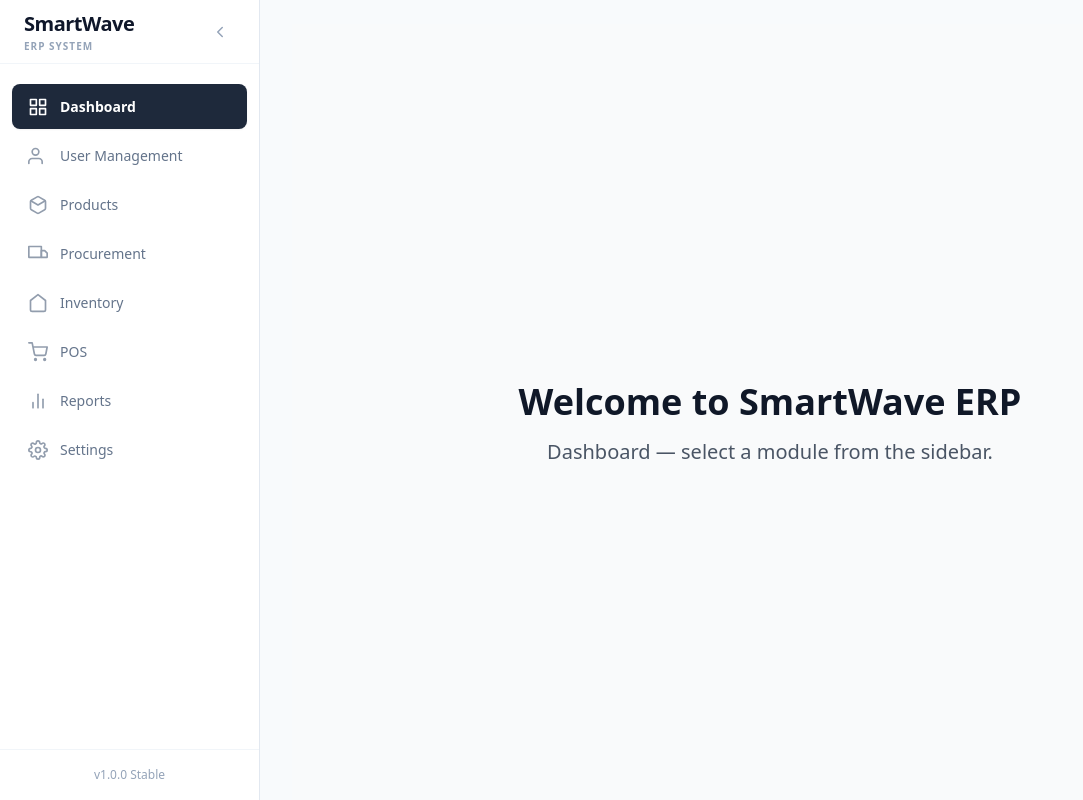
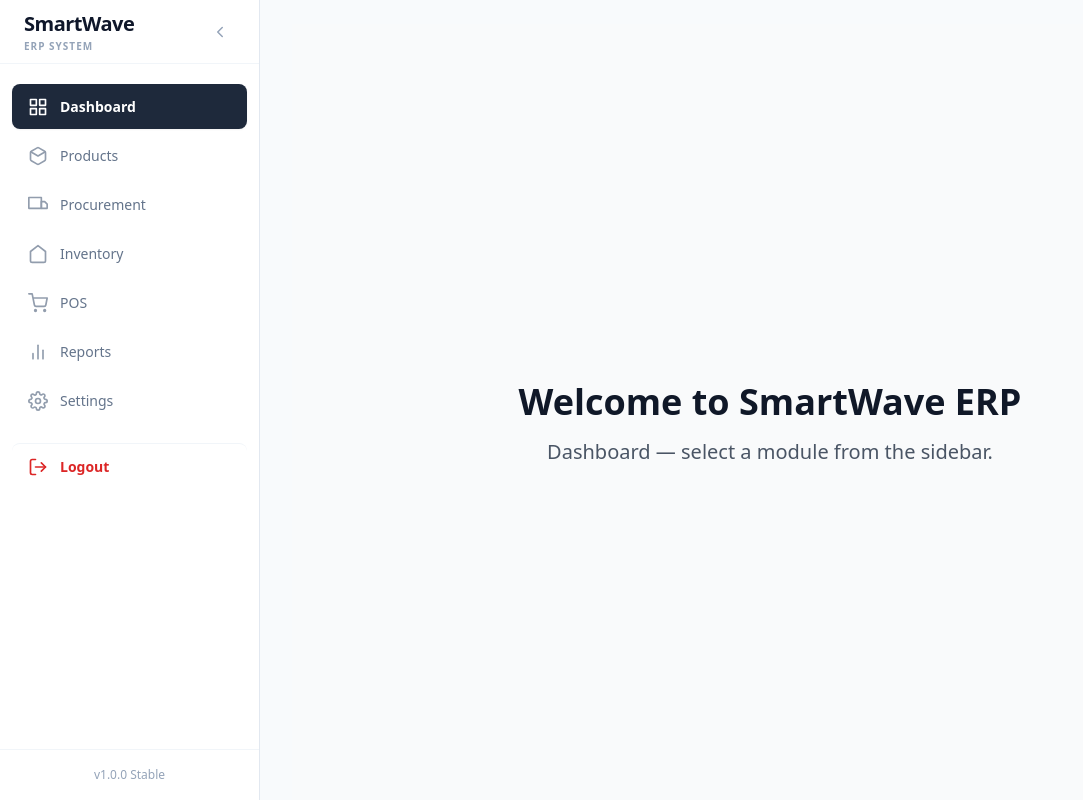
Before and after one commit to kawdoco/SmartWaveERP, a Next.js app in the folder frontend/: page / in a window 1280 px wide. Shown: the whole page, without its empty margins (0-1083 px from the left). Built offline with nearby package versions, Linux system fonts and the light colour scheme; no server answers; sample sign-in values are in the browser's storage.

Commit message:
Update dew new pulls and UI chnages with backend frontend connect login and user management

```diff
--- a/frontend/src/app/user/page.tsx
+++ b/frontend/src/app/user/page.tsx
@@ -32,7 +32,8 @@
  */
 
 import { useState, useEffect, useCallback } from "react";
-import { userApi, authApi, UserDTO } from "@/lib/api"; // CHANGE: real API client
+import { userApi, authApi, UserDTO, getStoredUser } from "@/lib/api";
+import { UserTableSkeleton, ButtonSkeleton } from "@/components/Skeleton"; // NEW: Skeleton components
 
 // ── Role constants (mirrors backend Role enum) ────────────────────────────────
 const ROLES = ["ADMIN", "MANAGER", "CASHIER", "INVENTORY_CLERK"] as const;
@@ -68,6 +69,10 @@ export default function UsersPage() {
   const [loading, setLoading] = useState(true);            // CHANGE: loading state
   const [error, setError] = useState<string | null>(null); // CHANGE: error state
   const [success, setSuccess] = useState<string | null>(null); // CHANGE: success feedback
+  const [currentUserRole, setCurrentUserRole] = useState<string | null>(null); // NEW: for role gating
+
+  // Check if current user has management permissions
+  const canManage = currentUserRole === "ADMIN" || currentUserRole === "MANAGER";
 
   // Add-user modal state
   const [showModal, setShowModal] = useState(false);
@@ -115,7 +120,12 @@ export default function UsersPage() {
     }
   }, []);
 
-  useEffect(() => { loadUsers(); }, [loadUsers]); // fetch on mount
+  useEffect(() => {
+    loadUsers();
+    // NEW: Get current user role on mount
+    const user = getStoredUser();
+    if (user) setCurrentUserRole(user.role);
+  }, [loadUsers]); // fetch on mount
 
   // ── Filtered list (client-side search against live data) ──────────────────
   const filtered = users.filter((u) => {
@@ -294,7 +304,7 @@ export default function UsersPage() {
     } as React.CSSProperties,
     row: {
       display: "grid",
-      gridTemplateColumns: "2fr 1.2fr 1.2fr 1fr 1.4fr 1fr",
+      gridTemplateColumns: canManage ? "2fr 1.2fr 1.2fr 1fr 1.4fr 1fr" : "2fr 1.2fr 1.2fr 1fr 1.4fr",
       padding: "14px 15px",
       borderTop: "1px solid #F1F5F9",
       alignItems: "center",
@@ -362,9 +372,15 @@ export default function UsersPage() {
           <div style={styles.title}>User Management</div>
           <div style={styles.subtitle}>Manage system access and roles.</div>
         </div>
+        {currentUserRole === null ? (
+          <ButtonSkeleton width="120px" />
+        ) : (
+          canManage && (
             <button style={styles.addButton} onClick={() => setShowModal(true)}>
               + Add User
             </button>
+          )
+        )}
       </div>
 
       {/* ── Global feedback banners ────────────────────────────────────────── */}
@@ -414,14 +430,12 @@ export default function UsersPage() {
           <div>Email</div>
           <div>Status</div>
           <div>Role</div>
-          <div>Actions</div>
+          {canManage && <div>Actions</div>}
         </div>
 
         {/* ── CHANGE: Loading skeleton ─────────────────────────────────────── */}
         {loading && (
-          <div style={{ padding: "40px", textAlign: "center", color: "#94A3B8", fontSize: "14px" }}>
-            Loading users…
-          </div>
+          <UserTableSkeleton canManage={canManage} rows={6} />
         )}
 
         {/* ── CHANGE: Empty state ────────────────────────────────────────────*/}
@@ -437,6 +451,8 @@ export default function UsersPage() {
             ...styles.row,
             /* dim inactive rows */
             opacity: user.isActive ? 1 : 0.55,
+            /* ADJUST COLUMNS BASED ON PERMISSIONS */
+            gridTemplateColumns: canManage ? "2fr 1.2fr 1.2fr 1fr 1.4fr 1fr" : "2fr 1.2fr 1.2fr 1fr 1.4fr",
           }}>
 
             {/* Full name */}
@@ -451,14 +467,14 @@ export default function UsersPage() {
             {/* Status toggle — CHANGE: clickable button calls toggleStatus API */}
             <div>
               <button
-                onClick={() => handleToggleStatus(user.id)}
-                title="Click to toggle active status"
+                onClick={() => canManage && handleToggleStatus(user.id)}
+                title={canManage ? "Click to toggle active status" : "Status (view-only)"}
                 style={{
                   padding: "4px 10px",
                   borderRadius: "20px",
                   fontSize: "11px",
                   fontWeight: 600,
-                  cursor: "pointer",
+                  cursor: canManage ? "pointer" : "default",
                   border: "none",
                   backgroundColor: user.isActive ? "#D1FAE5" : "#FEE2E2",
                   color: user.isActive ? "#065F46" : "#991B1B",
@@ -472,7 +488,8 @@ export default function UsersPage() {
             <div>
               <select
                 value={user.role}
-                onChange={(e) => handleRoleChange(user.id, e.target.value)}
+                onChange={(e) => canManage && handleRoleChange(user.id, e.target.value)}
+                disabled={!canManage}
                 style={{
                   padding: "4px 8px",
                   borderRadius: "8px",
@@ -481,7 +498,8 @@ export default function UsersPage() {
                   backgroundColor: ROLE_COLOURS[user.role]?.bg ?? "#F1F5F9",
                   color: ROLE_COLOURS[user.role]?.text ?? "#334155",
                   fontWeight: 600,
-                  cursor: "pointer",
+                  cursor: canManage ? "pointer" : "default",
+                  appearance: canManage ? "auto" : "none", // hide arrow if read-only
                 }}
               >
                 {ROLES.map((r) => (
@@ -490,10 +508,10 @@ export default function UsersPage() {
               </select>
             </div>
 
-            {/* Actions — Edit + Delete */}
+            {/* Actions — Edit + Delete (ONLY FOR ADMIN/MANAGER) */}
+            {canManage && (
               <div style={{ display: "flex", gap: "6px", flexWrap: "wrap" }}>
-
-              {/* Edit button — opens pre-filled Edit modal */}
+                {/* Edit button */}
                 <button
                   onClick={() => openEdit(user)}
                   style={{
@@ -527,6 +545,7 @@ export default function UsersPage() {
                   Delete
                 </button>
               </div>
+            )}
           </div>
         ))}
       </div>
--- a/frontend/src/components/SidebarNavigation.tsx
+++ b/frontend/src/components/SidebarNavigation.tsx
@@ -2,7 +2,8 @@
 
 import React, { ReactNode } from 'react';
 import Link from 'next/link';
-import { usePathname } from 'next/navigation';
+import { usePathname, useRouter } from 'next/navigation';
+import { clearAuthData, getStoredUser } from '@/lib/api'; // CHANGE: getStoredUser helper
 
 interface SidebarProps {
   isCollapsed: boolean;
@@ -80,6 +81,20 @@ const NavItem: React.FC<NavItemProps> = ({ label, icon, href, isActive, isCollap
 
 export default function Sidebar({ isCollapsed, setIsCollapsed, isMobileOpen, setIsMobileOpen, isMobileScreen }: SidebarProps) {
   const pathname = usePathname();
+  const router = useRouter();
+  const [userRole, setUserRole] = React.useState<string | null>(null);
+
+  React.useEffect(() => {
+    const user = getStoredUser();
+    if (user) {
+      setUserRole(user.role);
+    }
+  }, []);
+
+  const handleLogout = () => {
+    clearAuthData();
+    router.push('/login');
+  };
 
   const dashboardIcon = <svg width="20" height="20" viewBox="0 0 24 24" fill="none" stroke="currentColor" strokeWidth="2" strokeLinecap="round" strokeLinejoin="round"><rect x="3" y="3" width="7" height="7"></rect><rect x="14" y="3" width="7" height="7"></rect><rect x="14" y="14" width="7" height="7"></rect><rect x="3" y="14" width="7" height="7"></rect></svg>;
   const userIcon = <svg width="20" height="20" viewBox="0 0 24 24" fill="none" stroke="currentColor" strokeWidth="2" strokeLinecap="round" strokeLinejoin="round"><path d="M17 21v-2a4 4 0 0 0-4-4H5a4 4 0 0 0-4 4v2"></path><circle cx="9" cy="7" r="4"></circle></svg>;
@@ -89,10 +104,11 @@ export default function Sidebar({ isCollapsed, setIsCollapsed, isMobileOpen, set
   const posIcon = <svg width="20" height="20" viewBox="0 0 24 24" fill="none" stroke="currentColor" strokeWidth="2" strokeLinecap="round" strokeLinejoin="round"><circle cx="9" cy="21" r="1"></circle><circle cx="20" cy="21" r="1"></circle><path d="M1 1h4l2.68 13.39a2 2 0 0 0 2 1.61h9.72a2 2 0 0 0 2-1.61L23 6H6"></path></svg>;
   const reportsIcon = <svg width="20" height="20" viewBox="0 0 24 24" fill="none" stroke="currentColor" strokeWidth="2" strokeLinecap="round" strokeLinejoin="round"><line x1="18" y1="20" x2="18" y2="10"></line><line x1="12" y1="20" x2="12" y2="4"></line><line x1="6" y1="20" x2="6" y2="14"></line></svg>;
   const settingsIcon = <svg width="20" height="20" viewBox="0 0 24 24" fill="none" stroke="currentColor" strokeWidth="2" strokeLinecap="round" strokeLinejoin="round"><circle cx="12" cy="12" r="3"></circle><path d="M19.4 15a1.65 1.65 0 0 0 .33 1.82l.06.06a2 2 0 0 1 0 2.83 2 2 0 0 1-2.83 0l-.06-.06a1.65 1.65 0 0 0-1.82-.33 1.65 1.65 0 0 0-1 1.51V21a2 2 0 0 1-2 2 2 2 0 0 1-2-2v-.09A1.65 1.65 0 0 0 9 19.4a1.65 1.65 0 0 0-1.82.33l-.06.06a2 2 0 0 1-2.83 0 2 2 0 0 1 0-2.83l.06-.06a1.65 1.65 0 0 0 .33-1.82 1.65 1.65 0 0 0-1.51-1H3a2 2 0 0 1-2-2 2 2 0 0 1 2-2h.09A1.65 1.65 0 0 0 4.6 9a1.65 1.65 0 0 0-.33-1.82l-.06-.06a2 2 0 0 1 0-2.83 2 2 0 0 1 2.83 0l.06.06a1.65 1.65 0 0 0 1.82.33H9a1.65 1.65 0 0 0 1-1.51V3a2 2 0 0 1 2-2 2 2 0 0 1 2 2v.09a1.65 1.65 0 0 0 1 1.51 1.65 1.65 0 0 0 1.82-.33l.06-.06a2 2 0 0 1 2.83 0 2 2 0 0 1 0 2.83l-.06.06a1.65 1.65 0 0 0-.33 1.82V9a1.65 1.65 0 0 0 1.51 1H21a2 2 0 0 1 2 2 2 2 0 0 1-2 2h-.09a1.65 1.65 0 0 0-1.51 1z"></path></svg>;
+  const logoutIcon = <svg width="20" height="20" viewBox="0 0 24 24" fill="none" stroke="currentColor" strokeWidth="2" strokeLinecap="round" strokeLinejoin="round"><path d="M9 21H5a2 2 0 0 1-2-2V5a2 2 0 0 1 2-2h4"></path><polyline points="16 17 21 12 16 7"></polyline><line x1="21" y1="12" x2="9" y2="12"></line></svg>;
 
   const menuConfig = [
     { label: 'Dashboard', href: '/', icon: dashboardIcon },
-    { label: 'User Management', href: '/user', icon: userIcon },
+    { label: 'User Management', href: '/user', icon: userIcon, roleRestricted: true },
     { label: 'Products', href: '/products', icon: productsIcon },
     { label: 'Procurement', href: '/purchasing', icon: procurementIcon },
     { label: 'Inventory', href: '/inventory', icon: inventoryIcon },
@@ -100,6 +116,14 @@ export default function Sidebar({ isCollapsed, setIsCollapsed, isMobileOpen, set
     { label: 'Reports', href: '/reports', icon: reportsIcon },
     { label: 'Settings', href: '/settings', icon: settingsIcon },
   ];
+
+  // CHANGE: Filter menu items based on role
+  const filteredMenu = menuConfig.filter(item => {
+    if (item.roleRestricted) {
+      return userRole === 'ADMIN' || userRole === 'MANAGER';
+    }
+    return true;
+  });
 
   // Dynamic Styles Calculation
   const sidebarWidth = isCollapsed ? '80px' : '260px';
@@ -207,7 +231,7 @@ export default function Sidebar({ isCollapsed, setIsCollapsed, isMobileOpen, set
         paddingTop: '16px',
         paddingBottom: '16px',
       }}>
-        {menuConfig.map((item) => (
+        {filteredMenu.map((item) => (
           <NavItem
             key={item.href}
             label={item.label}
@@ -218,6 +242,45 @@ export default function Sidebar({ isCollapsed, setIsCollapsed, isMobileOpen, set
             onClick={() => setIsMobileOpen(false)}
           />
         ))}
+
+        {/* Logout Action */}
+        <div
+          onClick={handleLogout}
+          style={{
+            display: 'flex',
+            alignItems: 'center',
+            padding: '12px 16px',
+            margin: '20px 12px 4px',
+            cursor: 'pointer',
+            borderRadius: '8px',
+            transition: 'all 0.2s ease',
+            justifyContent: effectiveCollapsed ? 'center' : 'flex-start',
+            color: '#dc2626',
+            backgroundColor: 'transparent',
+            borderTop: '1px solid #f1f5f9'
+          }}
+          title={effectiveCollapsed ? 'Logout' : undefined}
+          onMouseOver={(e) => {
+            e.currentTarget.style.backgroundColor = '#fef2f2';
+          }}
+          onMouseOut={(e) => {
+            e.currentTarget.style.backgroundColor = 'transparent';
+          }}
+        >
+          <div style={{
+            display: 'flex',
+            alignItems: 'center',
+            flexShrink: 0,
+            marginRight: effectiveCollapsed ? '0' : '12px',
+          }}>
+            {logoutIcon}
+          </div>
+          {!effectiveCollapsed && (
+            <span style={{ fontSize: '14px', fontWeight: 600 }}>
+              Logout
+            </span>
+          )}
+        </div>
       </nav>
 
       {/* Footer Info */}
--- /dev/null
+++ b/frontend/src/components/Skeleton.tsx
@@ -0,0 +1,87 @@
+"use client";
+
+import React from 'react';
+
+/**
+ * Skeleton.tsx — Reusable UI loading states for SmartWave ERP
+ *
+ * Provides a consistent "pulsing" effect for data loading periods
+ * without breaking the existing layout or visual design.
+ */
+
+// ── Base Skeleton Pulse ───────────────────────────────────────────────────────
+export const SkeletonPulse = ({
+  width = '100%',
+  height = '20px',
+  borderRadius = '6px',
+  className = ""
+}: {
+  width?: string | number;
+  height?: string | number;
+  borderRadius?: string;
+  className?: string;
+}) => (
+  <div
+    className={`skeleton-pulse ${className}`}
+    style={{
+      width,
+      height,
+      borderRadius,
+      backgroundColor: '#E2E8F0',
+      position: 'relative',
+      overflow: 'hidden',
+    }}
+  >
+    <style>{`
+      @keyframes pulse {
+        0% { opacity: 1; }
+        50% { opacity: 0.4; }
+        100% { opacity: 1; }
+      }
+      .skeleton-pulse {
+        animation: pulse 1.5s ease-in-out infinite;
+      }
+    `}</style>
+  </div>
+);
+
+// ── Button Skeleton ───────────────────────────────────────────────────────────
+export const ButtonSkeleton = ({ width = '120px' }: { width?: string }) => (
+  <SkeletonPulse width={width} height="40px" borderRadius="10px" />
+);
+
+// ── Table Row Skeleton for /user ──────────────────────────────────────────────
+/**
+ * Mimics the exact grid layout from UsersPage
+ * grid-template-columns: canManage ? "2fr 1.2fr 1.2fr 1fr 1.4fr 1fr" : "2fr 1.2fr 1.2fr 1fr 1.4fr"
+ */
+export const UserTableRowSkeleton = ({ canManage }: { canManage: boolean }) => (
+  <div style={{
+    display: 'grid',
+    gridTemplateColumns: canManage ? "2fr 1.2fr 1.2fr 1fr 1.4fr 1fr" : "2fr 1.2fr 1.2fr 1fr 1.4fr",
+    padding: "14px 15px",
+    borderTop: "1px solid #F1F5F9",
+    alignItems: "center",
+  }}>
+    <SkeletonPulse width="70%" height="16px" />
+    <SkeletonPulse width="60%" height="14px" />
+    <SkeletonPulse width="80%" height="14px" />
+    <SkeletonPulse width="50px" height="22px" borderRadius="20px" />
+    <SkeletonPulse width="60px" height="24px" borderRadius="8px" />
+    {canManage && (
+      <div style={{ display: 'flex', gap: '6px' }}>
+        <SkeletonPulse width="45px" height="28px" borderRadius="7px" />
+        <SkeletonPulse width="55px" height="28px" borderRadius="7px" />
+      </div>
+    )}
+  </div>
+);
+
+// ── Full Table Skeleton ───────────────────────────────────────────────────────
+export const UserTableSkeleton = ({ canManage, rows = 5 }: { canManage: boolean, rows?: number }) => (
+  <>
+    {Array.from({ length: rows }).map((_, i) => (
+      <UserTableRowSkeleton key={i} canManage={canManage} />
+    ))}
+  </>
+);
--- a/frontend/src/lib/api.ts
+++ b/frontend/src/lib/api.ts
@@ -82,6 +82,21 @@ export function saveAuthData(data: AuthResponse): void {
 export function clearAuthData(): void {
   localStorage.removeItem('smartwave_token');
   localStorage.removeItem('smartwave_user');
+}
+
+/**
+ * Retrieve the full user object stored after login.
+ * Returns null if the user is not authenticated.
+ */
+export function getStoredUser(): AuthResponse | null {
+  if (typeof window === 'undefined') return null;
+  const userJson = localStorage.getItem('smartwave_user');
+  if (!userJson) return null;
+  try {
+    return JSON.parse(userJson) as AuthResponse;
+  } catch {
+    return null;
+  }
 }
 
 /** Build the Authorization header for protected API calls. */
```
Lines whose indentation alone changed are shown as unchanged.
